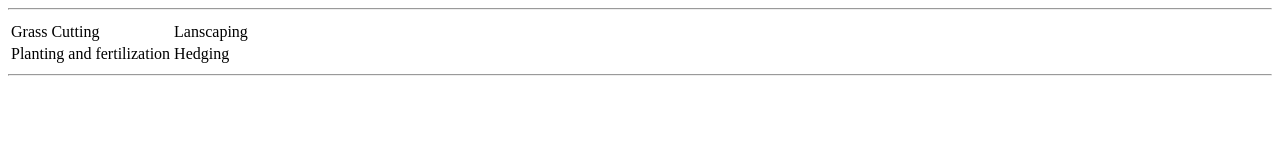
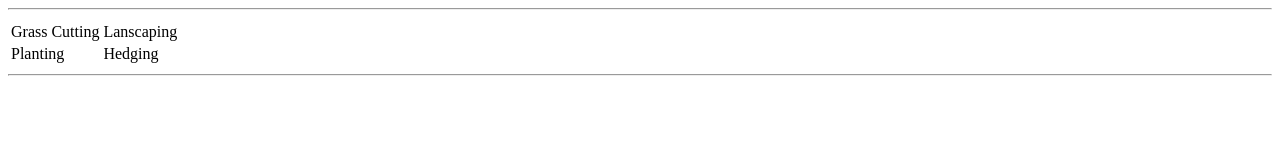
Before and after one commit to SebastianHendricks/ODS, a plain HTML site: page Gardner.html in a window 1280 px wide. Drawn offline with Linux system fonts and the light colour scheme.

Commit message:
Update Gardner.html

```diff
--- a/Gardner.html
+++ b/Gardner.html
@@ -26,7 +26,7 @@
       </tr>
     </tbody>
     <tr>
-      <td>Planting and fertilization</td>
+      <td>Planting</td>
             <td>Hedging</td>
       <td></td>
 
```
